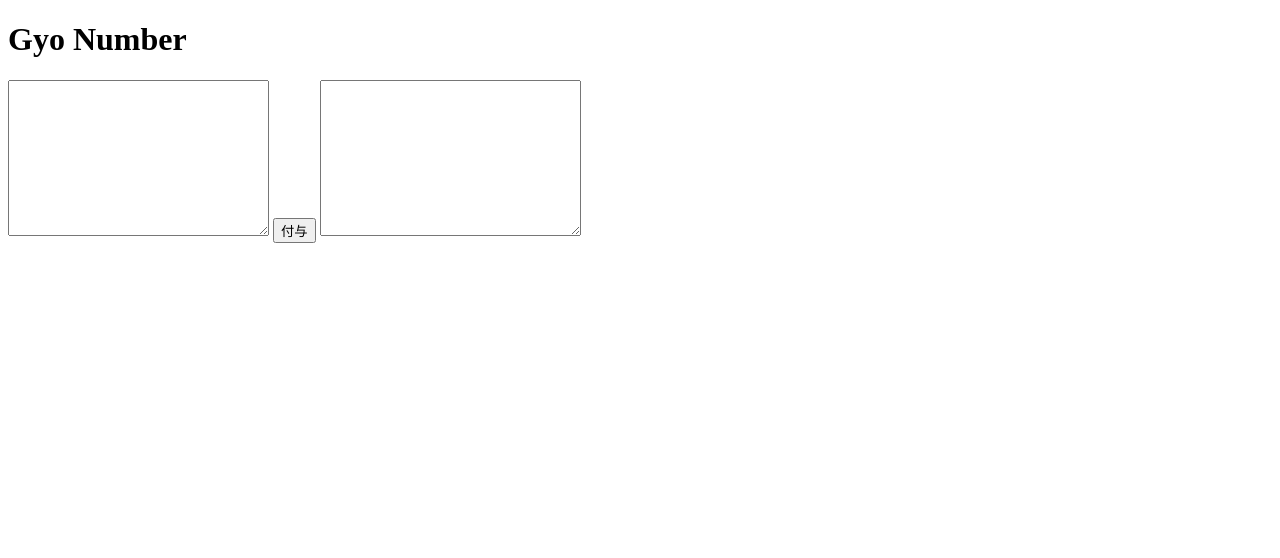
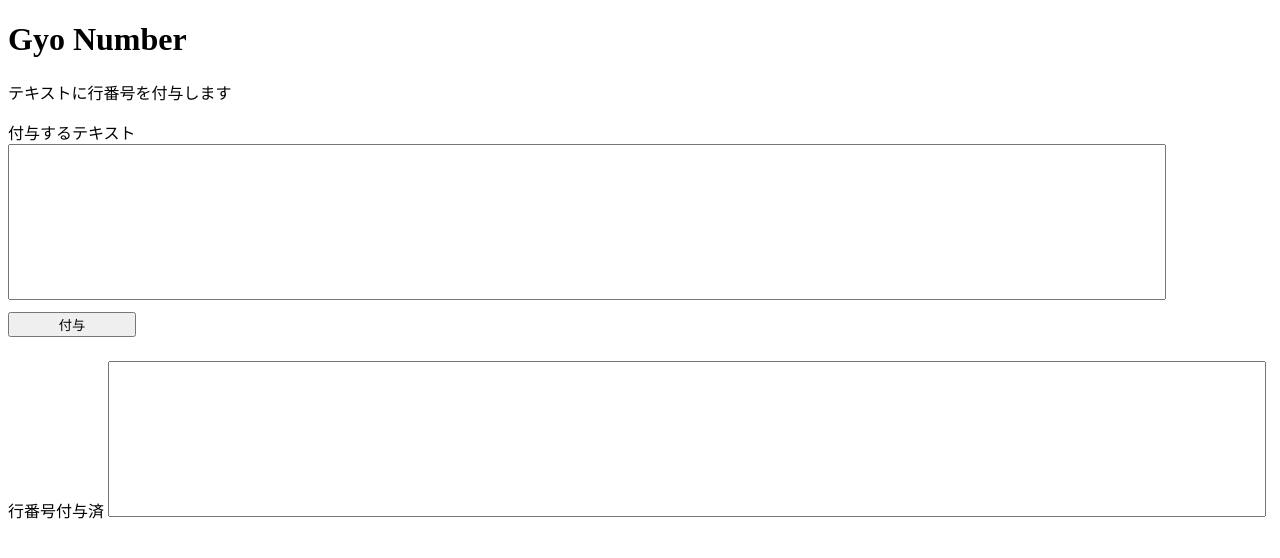
Before and after one commit to jinnosukeKato/GyoNumber, a plain HTML site: page index.html in a window 1280 px wide. Drawn offline with Linux system fonts and the light colour scheme.

Commit message:
add styles

```diff
--- a/index.html
+++ b/index.html
@@ -4,12 +4,19 @@
     <meta charset="UTF-8" />
     <meta name="viewport" content="width=device-width, initial-scale=1.0" />
     <title>Gyo Number</title>
+    <link rel="stylesheet" href="./style.css" />
   </head>
   <body>
     <h1>Gyo Number</h1>
+    <p>テキストに行番号を付与します</p>
+
+    <p>付与するテキスト</label>
     <textarea id="input" cols="30" rows="10" autocomplete="off"></textarea>
     <button id="exec">付与</button>
+
+    <p>行番号付与済</label>
     <textarea id="result" cols="30" rows="10" readonly></textarea>
+
     <script src="./script.js"></script>
   </body>
 </html>
--- /dev/null
+++ b/style.css
@@ -0,0 +1,10 @@
+textarea {
+  width: 90svw;
+  resize: none;
+  margin-block: 0;
+}
+
+button {
+  margin-block: 1svh;
+  width: 10svw;
+}
```
